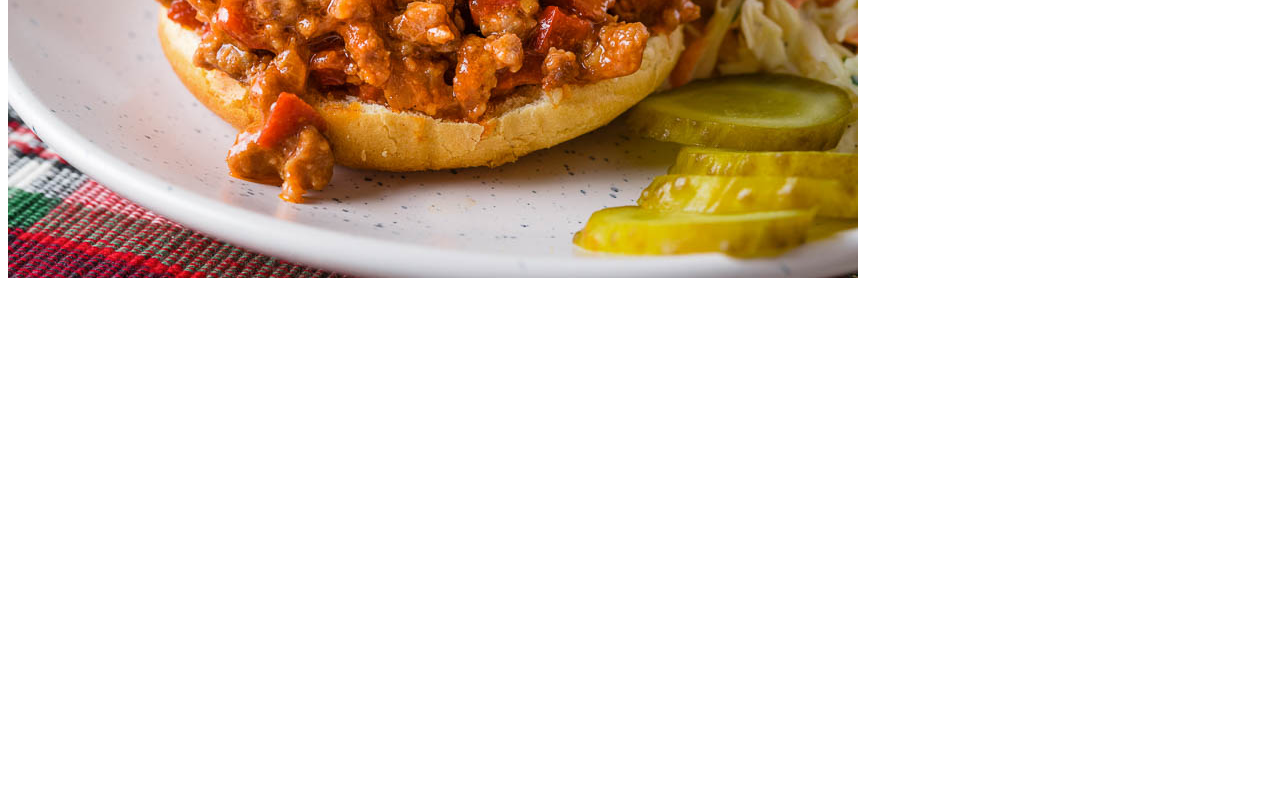
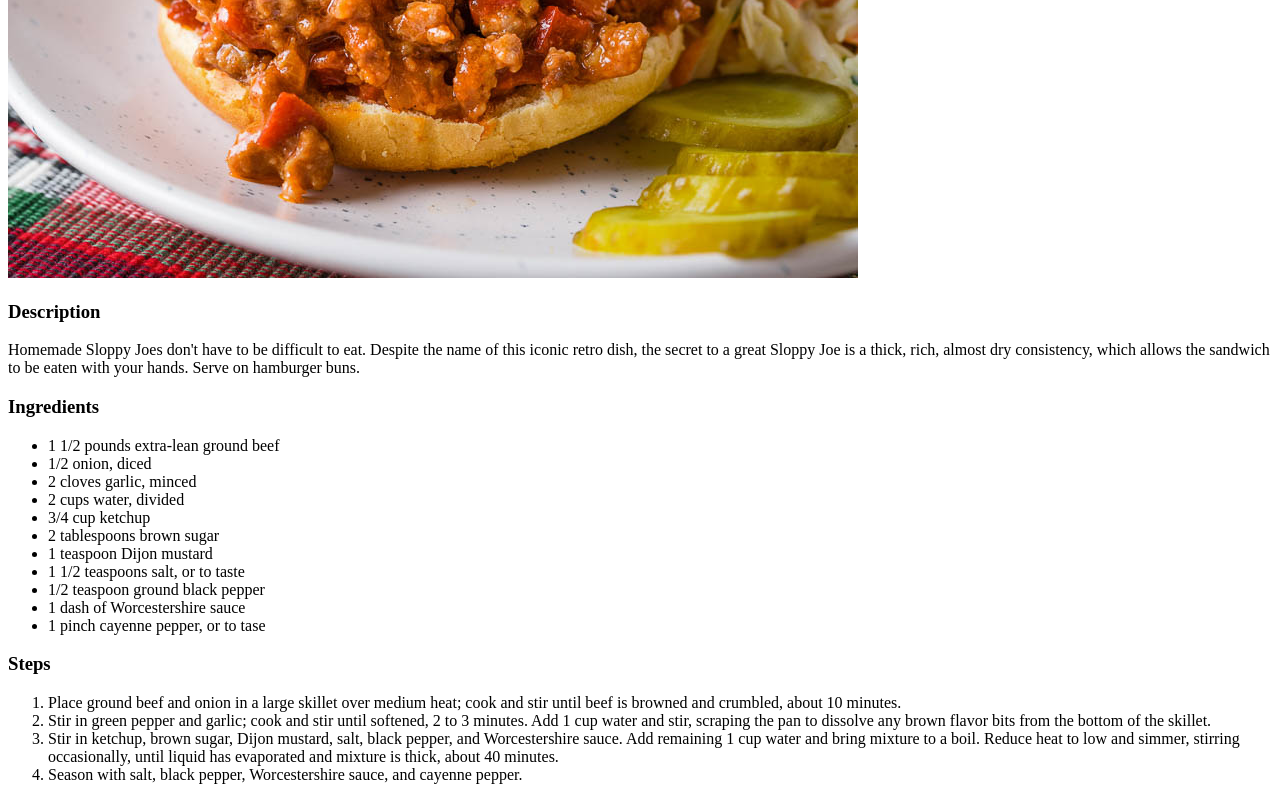
Before and after one commit to joWalch/odin-recipes, a plain HTML site: page recipes/sloppyjoes.html in a window 1280 px wide. Shown: the part 442-1242 px from the top of the page. Before the commit the page ends 800 px from the top, so only its background shows below. Drawn offline with Linux system fonts and the light colour scheme.

Commit message:
Add content to scones.html and sloppyjoes.html

```diff
--- a/recipes/sloppyjoes.html
+++ b/recipes/sloppyjoes.html
@@ -7,5 +7,28 @@
     <body>
         <h1>Sloppy Joe's</h1>
         <img src="../images/sloppy-joe.jpg" alt="Sloppy Joe's Image">
+        <h3>Description</h3>
+        <p>Homemade Sloppy Joes don't have to be difficult to eat. Despite the name of this iconic retro dish, the secret to a great Sloppy Joe is a thick, rich, almost dry consistency, which allows the sandwich to be eaten with your hands. Serve on hamburger buns.</p>
+        <h3>Ingredients</h3>
+        <ul>
+            <li>1 1/2 pounds extra-lean ground beef</li>
+            <li>1/2 onion, diced</li>
+            <li>2 cloves garlic, minced</li>
+            <li>2 cups water, divided</li>
+            <li>3/4 cup ketchup</li>
+            <li>2 tablespoons brown sugar</li>
+            <li>1 teaspoon Dijon mustard</li>
+            <li> 1 1/2 teaspoons salt, or to taste</li>
+            <li>1/2 teaspoon ground black pepper</li>
+            <li>1 dash of Worcestershire sauce</li>
+            <li>1 pinch cayenne pepper, or to tase</li>
+        </ul>
+        <h3>Steps</h3>
+        <ol>
+            <li>Place ground beef and onion in a large skillet over medium heat; cook and stir until beef is browned and crumbled, about 10 minutes.</li>
+            <li>Stir in green pepper and garlic; cook and stir until softened, 2 to 3 minutes. Add 1 cup water and stir, scraping the pan to dissolve any brown flavor bits from the bottom of the skillet.</li>
+            <li>Stir in ketchup, brown sugar, Dijon mustard, salt, black pepper, and Worcestershire sauce. Add remaining 1 cup water and bring mixture to a boil. Reduce heat to low and simmer, stirring occasionally, until liquid has evaporated and mixture is thick, about 40 minutes.</li>
+            <li>Season with salt, black pepper, Worcestershire sauce, and cayenne pepper.</li>
+        </ol>
     </body>
 </html>
```
Also changed, not shown: recipes/scones.html (+22 -0 lines).
